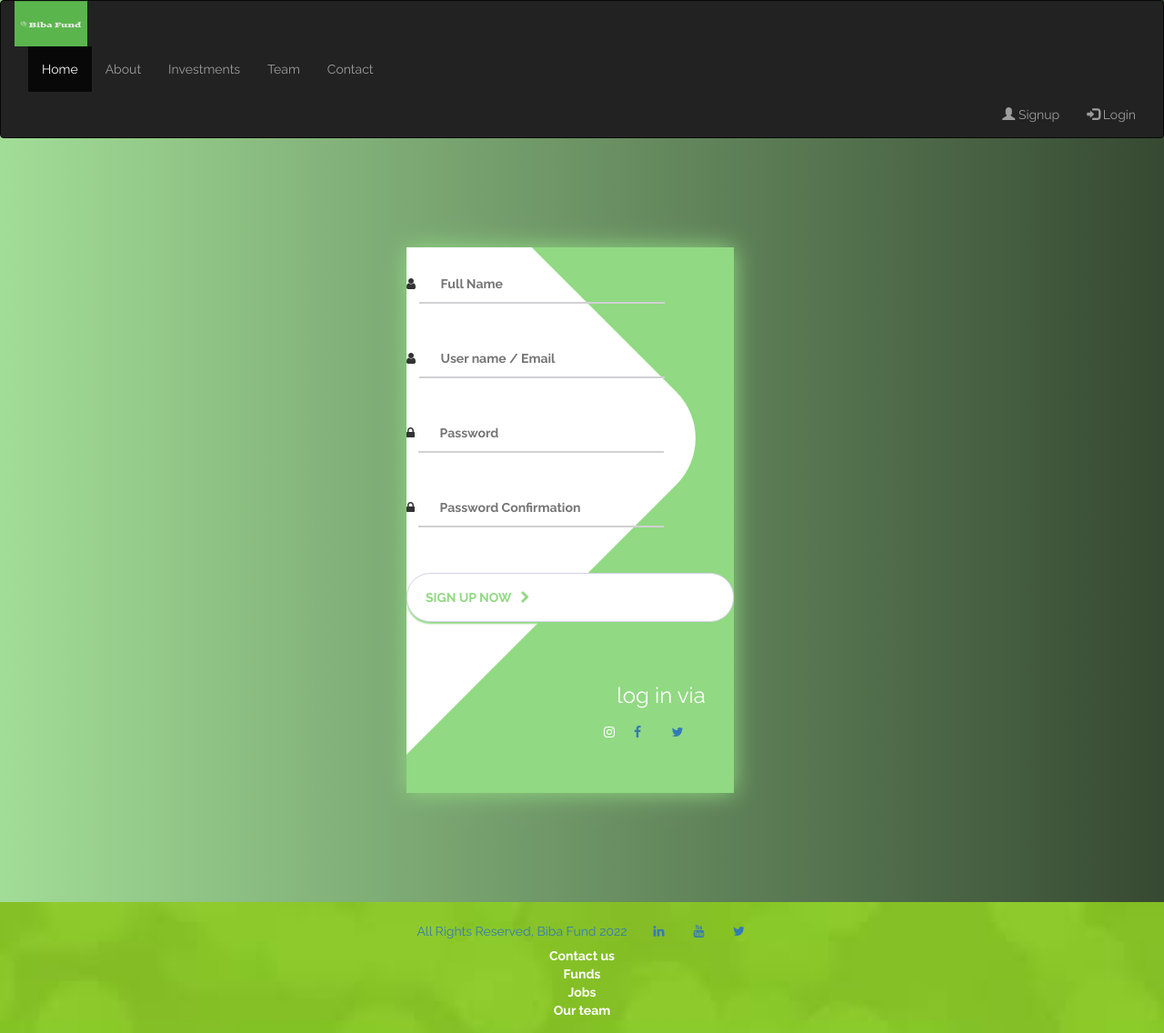
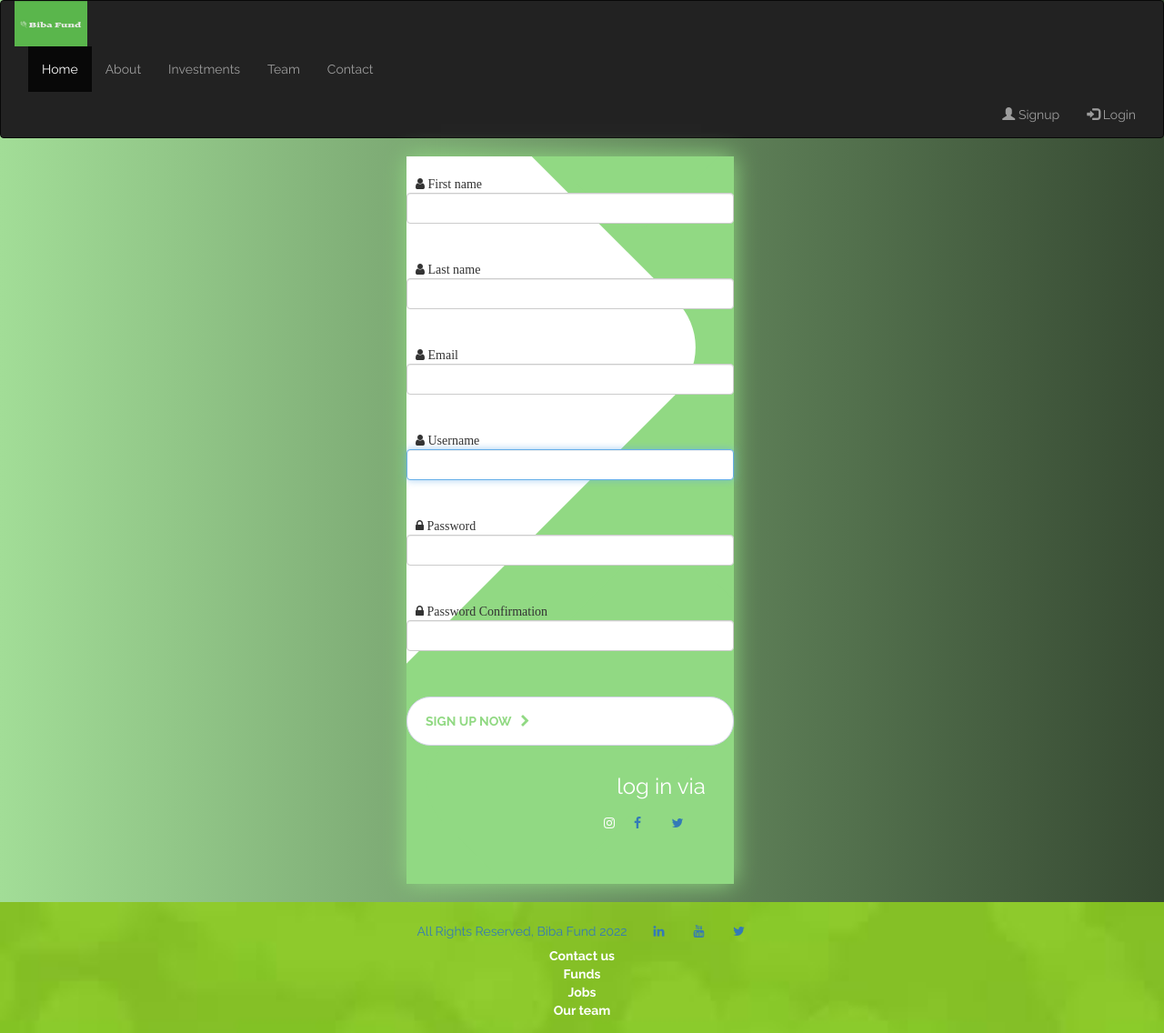
Before and after one commit to ruraliz/BibaFund, a Django app: page /signup/ in a window 1280 px wide. Shown: the whole page at 91% size. Run offline with Django 4.2, Linux system fonts and the light colour scheme; some libraries are stand-ins or nearby versions.

Commit message:
fix:signup page

```diff
--- /dev/null
+++ b/main_app/forms.py
@@ -0,0 +1,19 @@
+from django.contrib.auth.forms import UserCreationForm
+from django.contrib.auth.models import User
+from django import forms
+
+class SignUpForm(UserCreationForm):
+    email= forms.EmailField(widget=forms.EmailInput(attrs={'class':'form-control'}))
+    first_name = forms.CharField(max_length=50, widget=forms.TextInput(attrs={'class':'form-control'}))
+    last_name = forms.CharField(max_length=50, widget=forms.TextInput(attrs={'class':'form-control'}))
+
+
+    class Meta:
+        model = User
+        fields = ('username', 'first_name', 'last_name', 'email', 'password1', 'password2')
+
+    def __init__(self, *args, **kwargs):
+        super(SignUpForm, self).__init__(*args, **kwargs)
+        self.fields['username'].widget.attrs['class']= 'form-control'
+        self.fields['password1'].widget.attrs['class']= 'form-control'
+        self.fields['password2'].widget.attrs['class']= 'form-control'
--- a/main_app/models.py
+++ b/main_app/models.py
@@ -1,4 +1,5 @@
 from django.db import models
+from django.contrib.auth.forms import UserCreationForm
 from django.contrib.auth.models import User
 
 # Create your models here.
--- a/main_app/templates/base.html
+++ b/main_app/templates/base.html
@@ -53,7 +53,7 @@
             <li class="breadcrumb-item active" aria-current="page"><a href="{% url 'logout' %}">Logout</a></li>
         </ul>
         {% else %}
-      <ul style= "margin-left:750px" class="nav navbar-nav navbar-right">
+      <ul style= "margin-left:950px" class="nav navbar-nav navbar-right">
         <li><a href="/signup"><span class="glyphicon glyphicon-user"></span> Signup</a></li>
         <li><a href="/login"><span class="glyphicon glyphicon-log-in"></span> Login</a></li>
       </ul>
--- a/main_app/templates/contact.html
+++ b/main_app/templates/contact.html
@@ -94,11 +94,11 @@
         action="https://formsubmit.co/ruraliz12@gmail.com"
         enctype="multipart/form-data"
       >
-        <input
+        <!-- <input
           type="hidden"
           name="_url"
           value="https://ruraliz.github.io/contact.html"
-        />
+        /> -->
         <label for="fname">Full Name</label>
         <input type="text" id="fname" name="fullname" placeholder="Full name" />
 
--- a/main_app/templates/funds/apply.html
+++ b/main_app/templates/funds/apply.html
@@ -17,11 +17,11 @@
         }
     </style>
 <form action="https://formsubmit.co/ruraliz12@gmail.com" id="ft-form" method="POST" accept-charset="UTF-8" enctype="multipart/form-data">
-    <input
+    <!-- <input
           type="hidden"
           name="_url"
           value="https://ruraliz.github.io/contact.html"
-        />
+        /> -->
     <fieldset>
       <legend>Fund Application</legend>
       <label>
--- a/main_app/templates/jobs/apply.html
+++ b/main_app/templates/jobs/apply.html
@@ -17,11 +17,11 @@
 </style>
 <body>
     <form action="https://formsubmit.co/ruraliz12@gmail.com" id="ft-form" method="POST" accept-charset="UTF-8" enctype="multipart/form-data">
-        <input
+        <!-- <input
           type="hidden"
           name="_url"
           value="https://ruraliz.github.io/contact.html"
-        />
+        /> -->
         <fieldset>
           <legend>Job Application</legend>
           <label>
@@ -71,7 +71,7 @@
               </div>
               <button type="submit" class="btn btn-primary">Submit</button>
             </form>
-            <span style= "margin-left: 500px" class= "glyphicon glyphicon-chevron-left"></span><a  style= "font-weight: bolder; color: rgb(68, 127, 61);" href="/job">Go Back to Funds</a>
+            <span style= "margin-left: 500px" class= "glyphicon glyphicon-chevron-left"></span><a  style= "font-weight: bolder; color: rgb(68, 127, 61);" href="/job">Go Back to Jobs</a>
           </div>
         </body>
 
--- a/main_app/templates/signup.html
+++ b/main_app/templates/signup.html
@@ -24,7 +24,7 @@ body {
 .screen {
 	background: linear-gradient(90deg, #91d983, #91d983);
 	position: relative;
-	height: 600px;
+	height: 800px;
 	width: 360px;
 	box-shadow: 0px 0px 24px #91d983;
 }
@@ -186,29 +186,41 @@ body {
 <div class="container">
 	<div class="screen">
 		<div class="screen__content">
-			<form method="post" class="login">
+			<form method="POST" action="." class="login">
                 {% csrf_token %}
-                <div class="signup__field">
-					<i class="fa fa-user"></i>
-					<input type="fname" class="signup__input" placeholder="Full Name", name="name">
-				</div>
+				    <div class="signup__field">
+					    <i style="margin-left: 10px" class="fa fa-user"> First name</i>
+                        {{form.first_name}}
+                    </div>
+                    <div class="signup__field">
+                        <i style="margin-left: 10px"  class="fa fa-user"> Last name</i>
+                        {{form.last_name}}
+                    </div>
+                    <div class="signup__field">
+                        <i style="margin-left: 10px"  class="fa fa-user"> Email</i>
+                        {{form.email}}
+                    </div>
+                    <div class="signup__field">
+                        <i style="margin-left: 10px"  class="fa fa-user"> Username</i>
+                        {{form.username}}
+                    </div>
+
 				<div class="signup__field">
-					<i class="fa fa-user"></i>
-					<input type="text" class="signup__input" placeholder="User name / Email", name="username">
-				</div>
-				<div class="signup__field">
-					<i class="fa fa-lock"></i>
-					<input type="password" class="signup__input" placeholder="Password", name="password">
+					<i  style="margin-left: 10px" class="fa fa-lock"> Password</i>
+
+                    {{form.password1}}
 				</div>
                 <div class="signup__field">
-					<i class="fa fa-lock"></i>
-					<input type="password" class="signup__input" placeholder="Password Confirmation", name="password">
+					<i style="margin-left: 10px" class="fa fa-lock"> Password Confirmation</i>
+
+                    {{form.password2}}
 				</div>
 				<button class="button signup__submit" type="submit" value="Submit">
 					<span class="button__text">Sign Up Now</span>
 					<i style="margin-left: 10px" class="fa fa-chevron-right"></i>
 				</button>
 			</form>
+
 			<div class="social-login">
 				<h3>log in via</h3>
 				<div class="social-icons">
--- a/main_app/views.py
+++ b/main_app/views.py
@@ -1,8 +1,8 @@
 from django.shortcuts import render
 from django.http import HttpResponse
-#Cat model that is connected to the Dtabase
+
 from .models import Fund, Job, Activity
-# add these lines to the imports at the top
+from .forms import SignUpForm
 from django.views.generic.edit import CreateView, UpdateView, DeleteView
 from django.http import HttpResponseRedirect
 from django.contrib.auth.models import User
@@ -11,7 +11,6 @@ from django.contrib.auth import authenticate, login, logout
 from django.contrib.auth.decorators import login_required
 from django.utils.decorators import method_decorator
 from django.contrib.auth.mixins import LoginRequiredMixin
-# Create your views here.
 
 class ActivityCreate( LoginRequiredMixin, CreateView):
   model = Activity
@@ -100,7 +99,7 @@ def login_view(request):
                     print('The account has been disabled.')
             else:
                 print('The username and/or password is incorrect.')
-    else: # it was a get request so send the emtpy login form
+    else:
         form = AuthenticationForm()
         return render(request, 'login.html', {'form': form})
 def logout_view(request):
@@ -108,11 +107,18 @@ def logout_view(request):
     return HttpResponseRedirect('/')
 def signup_view(request):
     if request.method == 'POST':
-        form = UserCreationForm(request.POST)
+        form = SignUpForm(request.POST)
         if form.is_valid():
-            user = form.save()
-            login(request, user)
-            return HttpResponseRedirect('/')
+            # username= form.cleaned_data['username']
+            # password= form.cleaned_data['password']
+            # first_name= form.cleaned_data['first_name']
+            # last_name= form.cleaned_data['last_name']
+            # email= form.cleaned_data['email']
+            new_user= form.save()
+            # new_user = authenticate(username=username, password=password, first_name=first_name, last_name=last_name, email=email)
+            if new_user is not None:
+                login(request, new_user)
+                return HttpResponseRedirect('/')
     else:
-        form = UserCreationForm()
+        form = SignUpForm()
         return render(request, 'signup.html', {'form': form })
```
